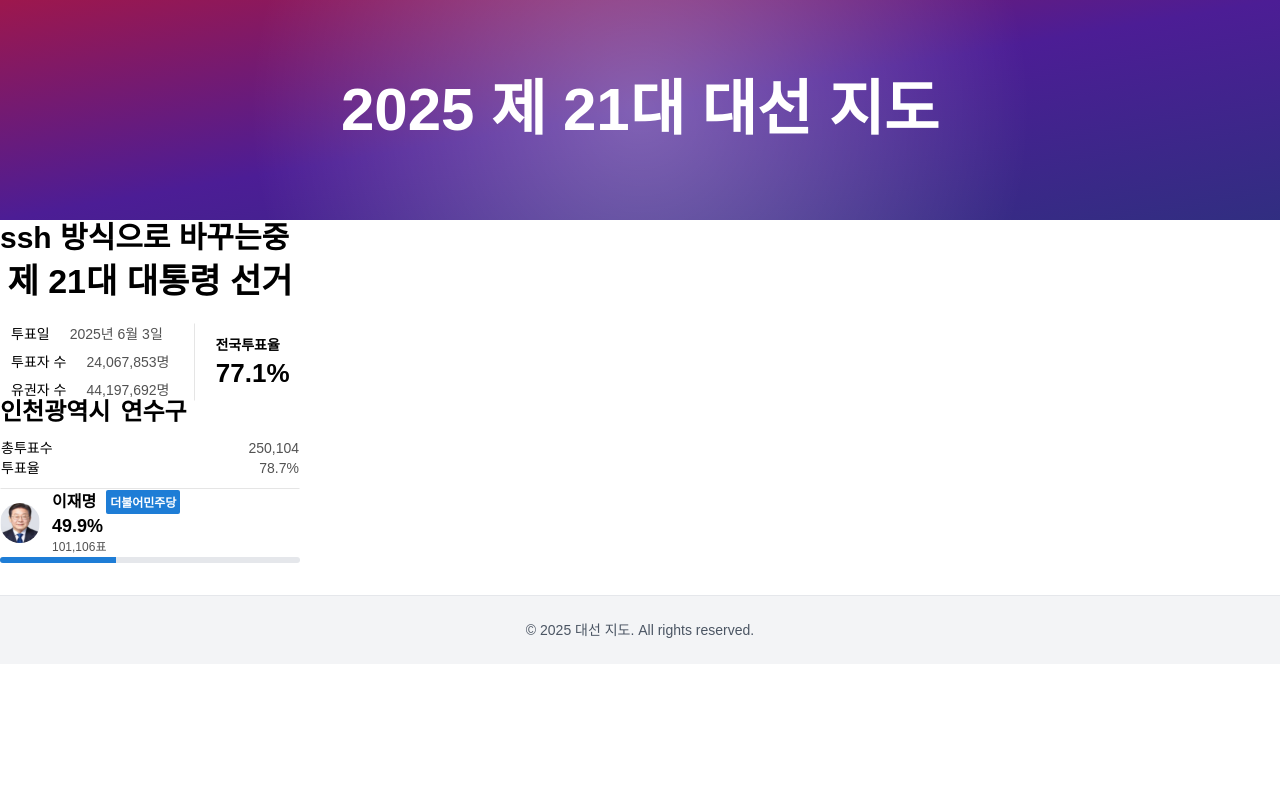
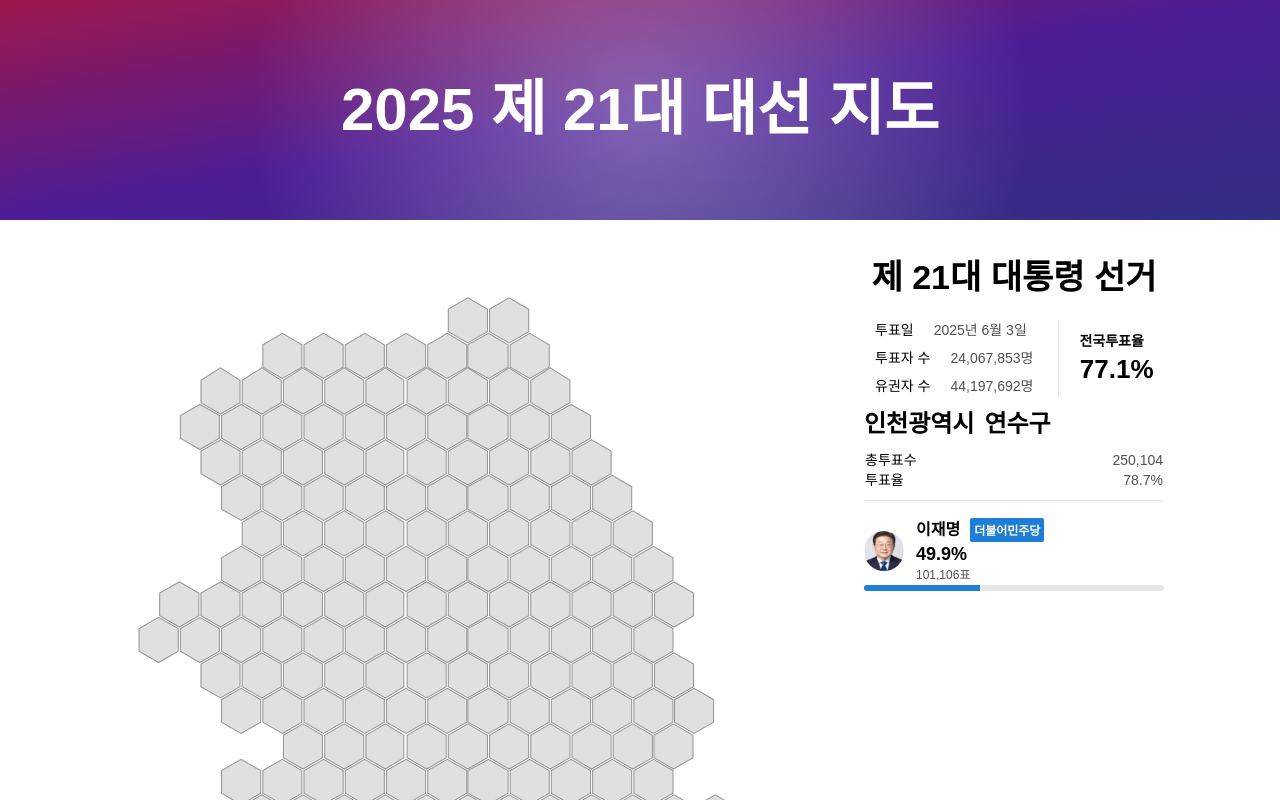
Before and after one commit to DevONew/vote2025, a Next.js app: page / in a window 1280 px wide. Shown: the top 800 px of the page. Built offline with nearby package versions, Linux system fonts and the light colour scheme.

Commit message:
지도 컴포넌트 작업

```diff
--- a/src/app/components/catogram/CatogramRegion.tsx
+++ b/src/app/components/catogram/CatogramRegion.tsx
@@ -0,0 +1,29 @@
+'use client';
+import React from 'react';
+import { regions } from '@/constants/regions';
+
+const CartogramRegion = () => {
+  return (
+    <svg
+      viewBox="0 0 750 928"
+      xmlns="http://www.w3.org/2000/svg"
+      className="w-full h-auto"
+    >
+      {regions.map((region) => (
+        <g key={region.id} id={region.id}>
+          {region.polygons.map((points, idx) => (
+            <polygon
+              key={idx}
+              points={points}
+              fill="#e0e0e0"
+              stroke="#999"
+              strokeWidth={1}
+            />
+          ))}
+        </g>
+      ))}
+    </svg>
+  );
+};
+
+export default CartogramRegion;
--- a/src/app/page.tsx
+++ b/src/app/page.tsx
@@ -2,17 +2,26 @@ import ElectionTurnoutCard from "./components/ui/ElectionTurnoutCard";
 import RegionTurnout from "./components/ui/RegionTurnout";
 import CandidateCard from "./components/ui/CandidateCard";
 import { candidateMeta } from "@/constants/candidateMeta";
+import CartogramRegion from "./components/catogram/CatogramRegion";
 export default function Page() {
   const meta = candidateMeta["이재명"];
 
   return (
-    <>
-      <h1 className="text-3xl font-bold ">ssh 방식으로 바꾸는중</h1>
-      <ElectionTurnoutCard/>
-      <div className="w-[300px]">
-        <RegionTurnout/>
-        <CandidateCard src={meta.image} partyColor={meta.partyColor}/>
+    <div className="p-8">
+
+      <div className="flex gap-8">
+        {/* 왼쪽: 지도 */}
+        <div className="w-[800px]">
+          <CartogramRegion />
+        </div>
+
+        {/* 오른쪽: 정보 카드 */}
+        <div className="w-[300px] flex flex-col gap-4">
+          <ElectionTurnoutCard />
+          <RegionTurnout />
+          <CandidateCard src={meta.image} partyColor={meta.partyColor} />
+        </div>
       </div>
-    </>
+    </div>
   );
 }
```
